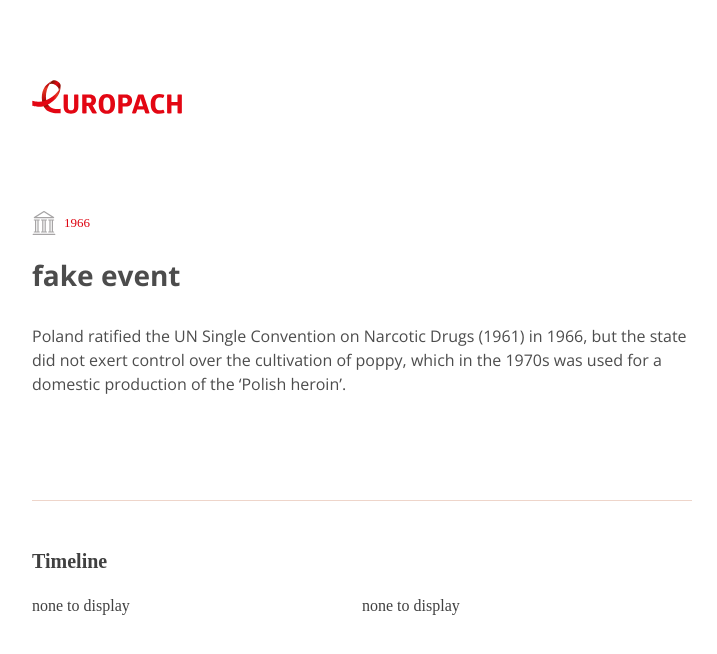
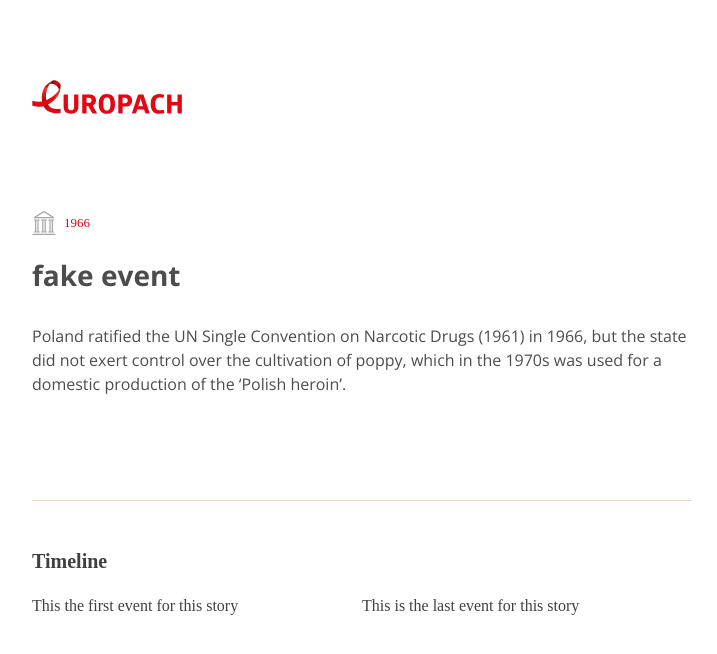
Before and after one commit to europach/europach-app, a React (Create React App) app: page /eu/un_single_convention_on in a window 1280 px wide. Shown: the top 654 px of the page, without its empty margins (278-995 px from the left). Built offline with nearby package versions, Linux system fonts and the light colour scheme; a web font is replaced by a local one.

Commit message:
text update

```diff
--- a/src/components/EventPage/EventPage.js
+++ b/src/components/EventPage/EventPage.js
@@ -201,8 +201,8 @@ export const EventPage = ({ match }) => {
           <Section padding={'32px 0 12px 0'}>
             <EventSubhead>Timeline</EventSubhead>
             <EventWrapper>
-              { previousEvent ? <NavCard title='Previous' event={previousEvent} /> : <NavBlank text='none to display' /> }
-              { nextEvent ? <NavCard title='Next' event={nextEvent} /> : <NavBlank text='none to display' /> }
+              { previousEvent ? <NavCard title='Previous' event={previousEvent} /> : <NavBlank text='This the first event for this story' /> }
+              { nextEvent ? <NavCard title='Next' event={nextEvent} /> : <NavBlank text='This is the last event for this story' /> }
             </EventWrapper>
           </Section>
         </PannelInner>
```
